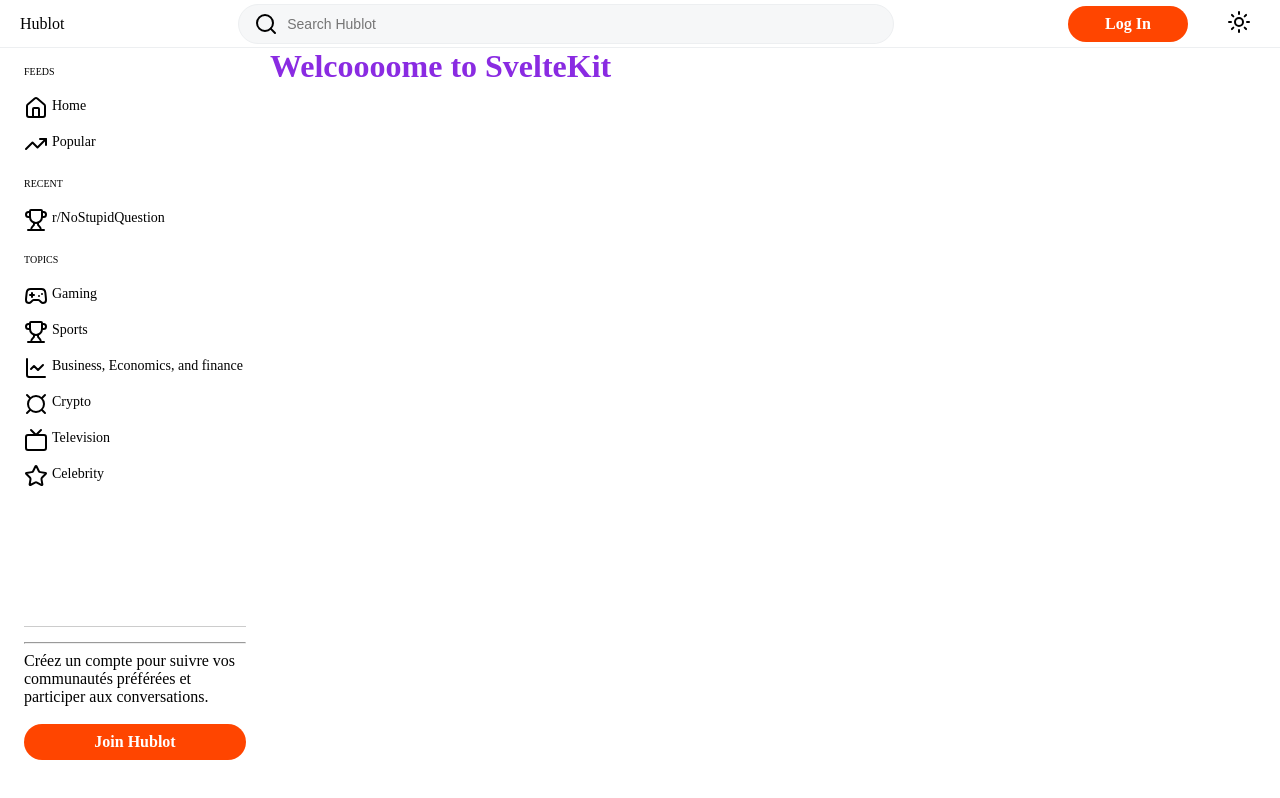
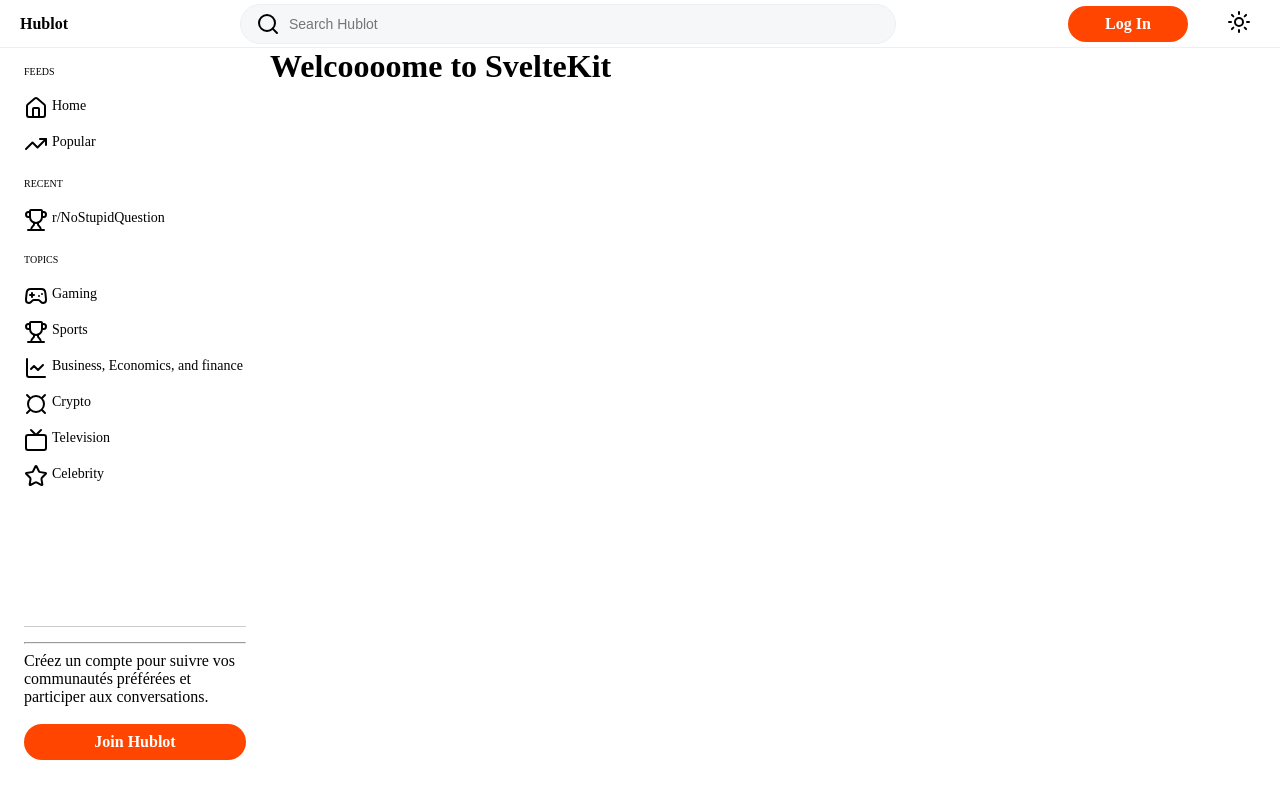
Before and after one commit to ChristopherDesrosiersMondor/S4_FINALPROJECT_FRONTEND, a SvelteKit app in the folder interface_web_svelte/: page / in a window 1280 px wide. Built offline with nearby package versions, Linux system fonts and the light colour scheme.

Commit message:
fixing colors

```diff
--- a/interface_web_svelte/src/app.css
+++ b/interface_web_svelte/src/app.css
@@ -7,9 +7,11 @@ html {
 	--font-mono: Verdana, arial, 'JetBrains Mono', monospace;
 
 	/* dark */
+	--title-dark: #d7dadc;
 	--brand-dark: var(--orange-3);
 	--text-1-dark: var(--gray-3);
 	--text-2-dark: #757575;
+	--main-text-dark: white;
 	--surface-1-dark: var(--gray-12);
 	--surface-2-dark: var(--gray-11);
 	--surface-3-dark: var(--gray-10);
@@ -33,9 +35,11 @@ html {
 
 
 	/* light */
+	--title-light: black;
 	--brand-light: var(--orange-10);
 	--text-1-light: var(--gray-8);
 	--text-2-light: #757575;
+	--main-text-light: black;
 	--surface-1-light: var(--gray-0);
 	--surface-2-light: var(--gray-1);
 	--surface-3-light: var(--gray-2);
@@ -62,9 +66,11 @@ html {
 :root {
 	color-scheme: dark;
 
+	--title: var(--title-dark);
 	--brand: var(--brand-dark);
 	--text-1: var(--text-1-dark);
 	--text-2: var(--text-2-dark);
+	--main-text: var(--main-text-dark);
 	--surface-1: var(--surface-1-dark);
 	--surface-2: var(--surface-2-dark);
 	--surface-3: var(--surface-3-dark);
@@ -90,9 +96,11 @@ html {
 	:root {
 		color-scheme: light;
 
+		--title: var(--title-light);
 		--brand: var(--brand-light);
 		--text-1: var(--text-1-light);
 		--text-2: var(--text-2-light);
+		--main-text: var(--main-text-light);
 		--surface-1: var(--surface-1-light);
 		--surface-2: var(--surface-2-light);
 		--surface-3: var(--surface-3-light);
@@ -117,9 +125,11 @@ html {
 [color-scheme='dark'] {
 	color-scheme: dark;
 
+	--title: var(--title-dark);
 	--brand: var(--brand-dark);
 	--text-1: var(--text-1-dark);
 	--text-2: var(--text-2-dark);
+	--main-text: var(--main-text-dark);
 	--surface-1: var(--surface-1-dark);
 	--surface-2: var(--surface-2-dark);
 	--surface-3: var(--surface-3-dark);
@@ -129,7 +139,6 @@ html {
 	--sidebar-background: var(--sidebar-background-dark);
 	--header-background: var(--header-background-dark);
 	--searchbar-background-color: var(--searchbar-background-color-dark);
-	--hover-sidebar: var(--hover-sidebar-dark)
 	--hover-sidebar: var(--hover-sidebar-dark);
 	--hublot-body: var(--hublot-body-dark);
 	--hublot-line: var(--hublot-line-dark);
@@ -140,9 +149,11 @@ html {
 [color-scheme='light'] {
 	color-scheme: light;
 
+	--title: var(--title-light);
 	--brand: var(--brand-light);
 	--text-1: var(--text-1-light);
 	--text-2: var(--text-2-light);
+	--main-text: var(--main-text-light);
 	--surface-1: var(--surface-1-light);
 	--surface-2: var(--surface-2-light);
 	--surface-3: var(--surface-3-light);
@@ -155,7 +166,6 @@ html {
 	--hover-sidebar: var(--hover-sidebar-light);
 	--new-hublot-field: var(--new-hublot-field-light);
 	--new-hublot-line: var(--new-hublot-line-light);
-
 	--hover-sidebar: var(--hover-sidebar-light);
 	--hublot-body: var(--hublot-body-light);
 	--hublot-line: var(--hublot-line-light);
--- a/interface_web_svelte/src/lib/sidebar.svelte
+++ b/interface_web_svelte/src/lib/sidebar.svelte
@@ -91,7 +91,7 @@
 	}
 
 	.sidebar-menu-section-title {
-		color: var(--text-1);
+		color: var(--main-text);
 		font-size: 10px;
 		font-weight: 500;
 		line-height: 16px;
@@ -120,9 +120,11 @@
 		max-height: 20px;
 		max-width: 20px;
 		width: 20px;
+		color: var(--main-text);
 	}
 
 	.sidebar-items-text {
+		color: var(--main-text);
 		flex-grow: unset;
 		font-size: 14px;
 		line-height: 18px;
--- a/interface_web_svelte/src/routes/+page.svelte
+++ b/interface_web_svelte/src/routes/+page.svelte
@@ -2,7 +2,7 @@
 
 <style>
 	h1 {
-		color: blueviolet;
+		color: var(--main-text);
 		margin: auto;
 	}
 </style>
--- a/interface_web_svelte/src/routes/header.svelte
+++ b/interface_web_svelte/src/routes/header.svelte
@@ -17,7 +17,7 @@
 			class="align-items-center display-inline-flex
 				   flex-direction-row flex-grow-1"
 		>
-			<a href="./" class="">Hublot</a>
+			<a href="./" class="title">Hublot</a>
 			<div class="search-margin-container">
 				<SearchBar />
 			</div>
@@ -73,7 +73,6 @@
 	.header-content-container {
 		background-color: var(--hublot-body);
 		border-bottom: 1px solid var(--hublot-line);
-		color: var(--text-1);
 		box-sizing: border-box;
 		padding: 0 20px;
 		height: 100%;
@@ -85,4 +84,9 @@
 		margin: 0 auto;
 		max-width: 690px;
 	}
+
+	.title {
+		color: var(--title);
+		font-weight: bold;
+	}
 </style>
```
